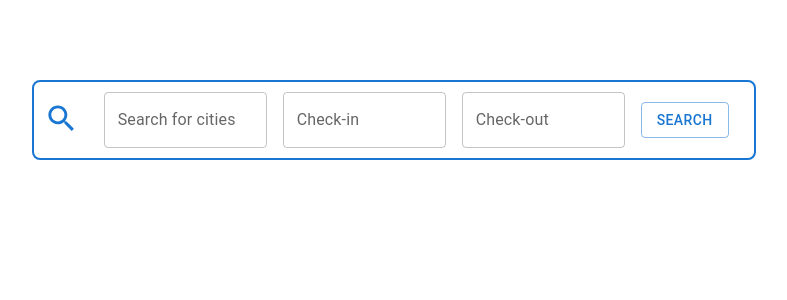
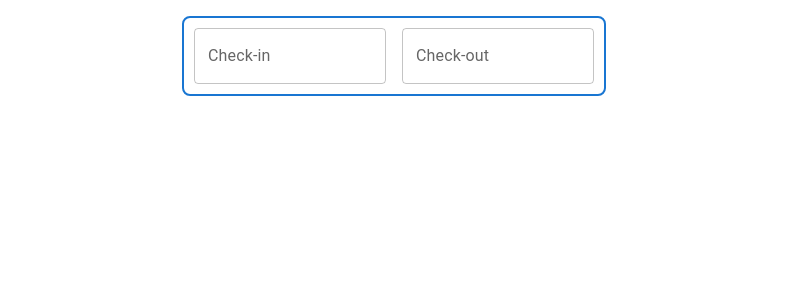
Before and after one commit to calle256/hotel-404, a React (Create React App) app in the folder frontend/: page / in a window 1280 px wide. Shown: the top 300 px of the page, without its empty margins (246-1033 px from the left). Built offline with nearby package versions, Linux system fonts and the light colour scheme; the HTML template or start-up script is replaced by a standard one.

Commit message:
hotel date picker

```diff
--- a/frontend/package.json
+++ b/frontend/package.json
@@ -21,6 +21,7 @@
     "date-fns": "^3.6.0",
     "hotel-404": "file:",
     "react": "^18.3.1",
+    "react-date-range": "^2.0.1",
     "react-dom": "^18.3.1",
     "react-router-dom": "^6.26.2",
     "react-scripts": "5.0.1",
@@ -53,6 +54,7 @@
   },
   "devDependencies": {
     "@eslint/js": "^9.10.0",
+    "@types/react-date-range": "^1.4.9",
     "eslint": "^8.57.0",
     "eslint-plugin-react": "^7.36.0",
     "globals": "^15.9.0",
--- /dev/null
+++ b/frontend/src/Components/hotelPage/hotelDate.tsx
@@ -0,0 +1,49 @@
+import React, { useState } from "react";
+import { Grid, Box } from "@mui/material";
+import { DatePicker} from "@mui/x-date-pickers/DatePicker";
+import { LocalizationProvider } from "@mui/x-date-pickers";
+import { AdapterDateFns } from "@mui/x-date-pickers/AdapterDateFnsV3";
+
+const HotelDate = () => {
+
+    const [dateCheckIn, setDateCheckIn] = useState<Date |null> (null);
+    const [dateCheckOut, setDateCheckOut] = useState<Date |null> (null);
+
+    return (
+
+        <Grid>
+            <Box
+                sx={{border: '2px solid #1976d2',
+                    padding: '10px',
+                    borderRadius: '8px',
+                    maxWidth: '400px',
+                    margin: 'auto',
+                    mt: 2
+                }}
+            >
+                <Grid container spacing={2} alignItems={"center"}>
+                    <Grid item xs={6}>
+                        <LocalizationProvider dateAdapter={AdapterDateFns}>
+                            <DatePicker
+                                label='Check-in'
+                                value={dateCheckIn}
+                                onChange={(value) => setDateCheckIn(value)}/>
+                        </LocalizationProvider>
+                    </Grid>
+
+                    <Grid item xs={6}>
+                        <LocalizationProvider dateAdapter={AdapterDateFns}>
+                            <DatePicker
+                                label='Check-out'
+                                value={dateCheckOut}
+                                onChange={(value) => setDateCheckOut(value)}/>
+                        </LocalizationProvider>
+                    </Grid>
+                </Grid>
+            </Box>
+        </Grid>
+
+    );
+};
+
+export default HotelDate;
--- a/frontend/src/index.tsx
+++ b/frontend/src/index.tsx
@@ -10,6 +10,7 @@ import SearchBar from './Components/homeScreen/searchBar';
 import Bookings from './Components/userBookingPage/userBookings';
 import HotelTemplate from './Components/HotelDisplay/hoteltemplate';
 import DisplayHotel from './Components/HotelDisplay/displayHotelCard';
+import HotelDate from './Components/hotelPage/hotelDate';
 
 const root = ReactDOM.createRoot(
   document.getElementById('root') as HTMLElement
@@ -17,7 +18,7 @@ const root = ReactDOM.createRoot(
 root.render(
   <React.StrictMode>
     {/*Ändra på elementet nedan för att rendera din komponent efter att ha importerat den  */}
-    <SearchBar/>
+    <HotelDate/>
   </React.StrictMode>
 );
 
```
Also changed, not shown: frontend/src/Components/hotelPage/calendar.tsx (deleted), 1 other file (tests, documents, lock files or other folders).
